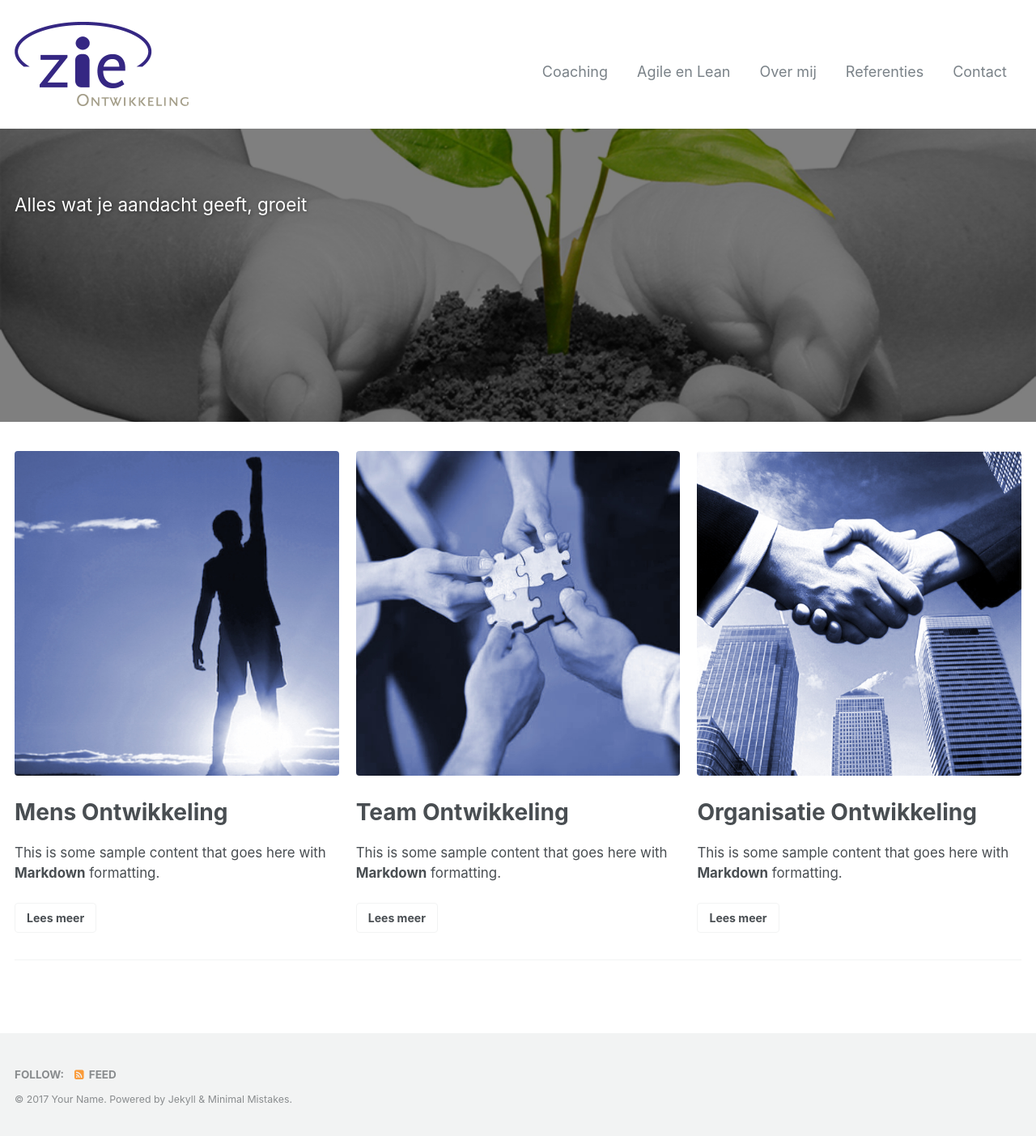
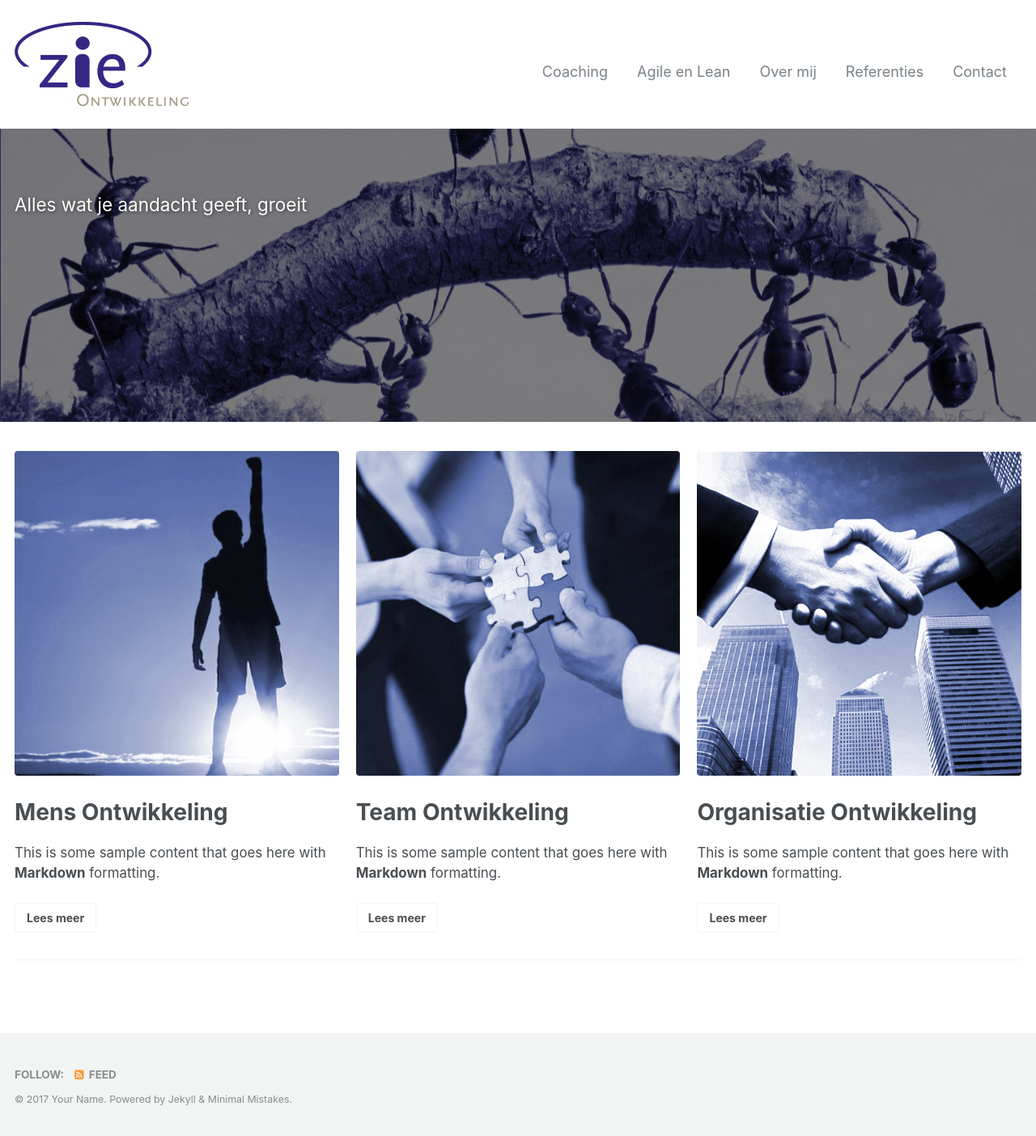
Before and after one commit to twinmum1/zie-ontwikkeling, a Jekyll site: the page built from _pages/featurelist.md, in a window 1280 px wide. Shown: the whole page at 81% size. Built offline with Jekyll 4.4.1, drawn with Linux system fonts in a browser that asks for light colours.

Commit message:
Update featurelist.md

```diff
--- a/_pages/featurelist.md
+++ b/_pages/featurelist.md
@@ -6,7 +6,7 @@ date: 2016-03-23T11:48:41-04:00
 header:
   overlay_color: "#000"
   overlay_filter: "0.5"
-  overlay_image: /assets/images/ontwikkeling.jpg
+  overlay_image: /assets/images/ant-bridge.jpg
 excerpt: "Alles wat je aandacht geeft, groeit
 
 
```
